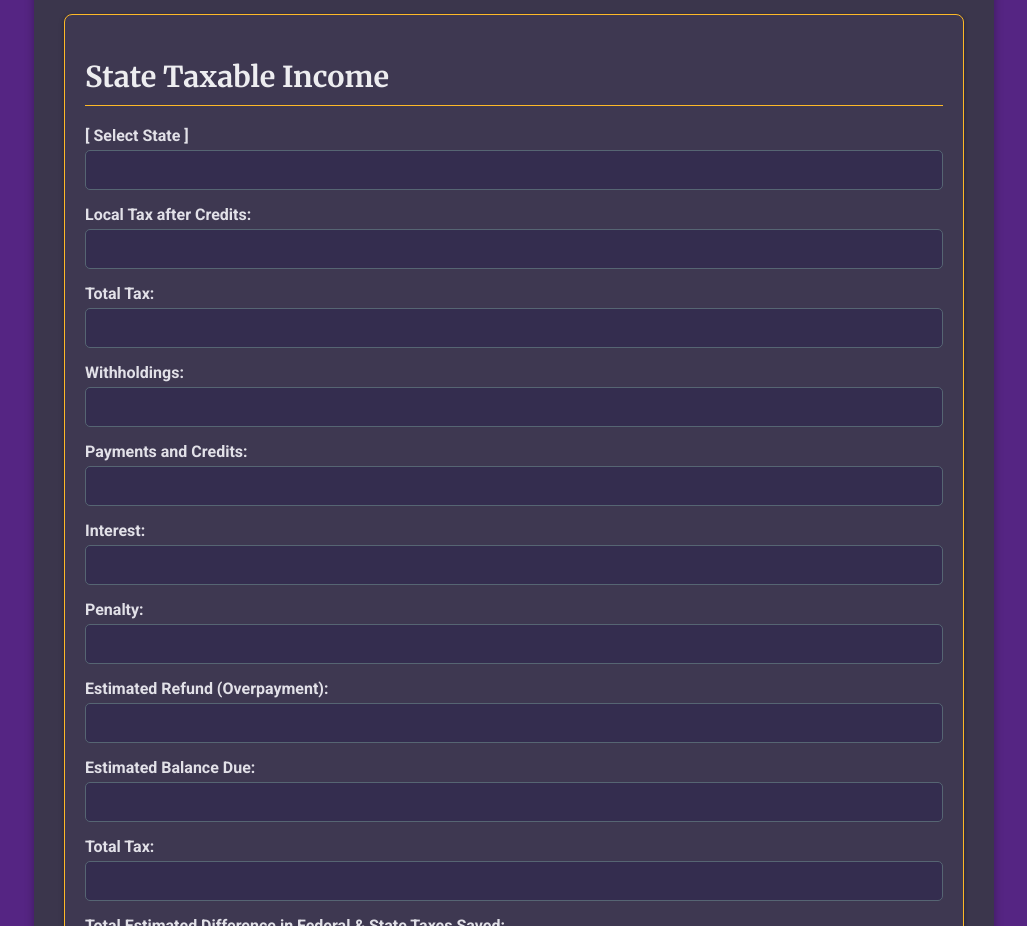
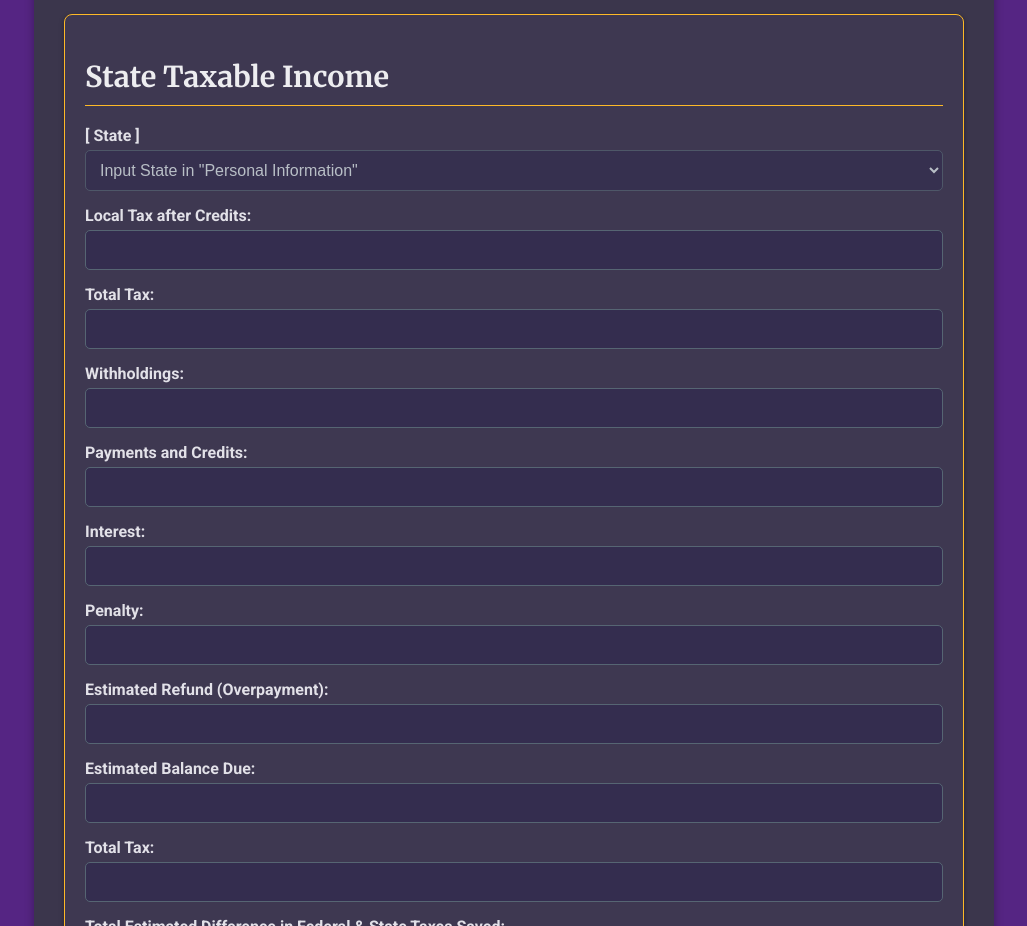
Before and after one commit to GWIAdmin/GenwealthSuite, a plain HTML site: page frontend/index.html in a window 1280 px wide. Shown: the part 7660-8586 px from the top of the page, without its empty margins (126-1153 px from the left). Drawn offline with Linux system fonts and the light colour scheme.

Commit message:
2nd State Now Copies Over From First State

```diff
--- a/frontend/index.html
+++ b/frontend/index.html
@@ -589,8 +589,61 @@
         <h2>State Taxable Income</h2>
 
         <div class="form-group">
-          <label for="selectState">[ Select State ]</label>
-          <input type="number" id="selectState" name="selectState" readonly required>
+          <label for="selectState">[ State ]</label>
+          <select id="selectState" name="selectState" disabled>
+            <option value="please select">Input State in "Personal Information"</option>
+            <option value="AL">Alabama</option>
+            <option value="AK">Alaska</option>
+            <option value="AZ">Arizona</option>
+            <option value="AR">Arkansas</option>
+            <option value="CA">California</option>
+            <option value="CO">Colorado</option>
+            <option value="CT">Connecticut</option>
+            <option value="DE">Delaware</option>
+            <option value="FL">Florida</option>
+            <option value="GA">Georgia</option>
+            <option value="HI">Hawaii</option>
+            <option value="ID">Idaho</option>
+            <option value="IL">Illinois</option>
+            <option value="IN">Indiana</option>
+            <option value="IA">Iowa</option>
+            <option value="KS">Kansas</option>
+            <option value="KY">Kentucky</option>
+            <option value="LA">Louisiana</option>
+            <option value="ME">Maine</option>
+            <option value="MD">Maryland</option>
+            <option value="MA">Massachusetts</option>
+            <option value="MI">Michigan</option>
+            <option value="MN">Minnesota</option>
+            <option value="MS">Mississippi</option>
+            <option value="MO">Missouri</option>
+            <option value="MT">Montana</option>
+            <option value="NE">Nebraska</option>
+            <option value="NV">Nevada</option>
+            <option value="NH">New Hampshire</option>
+            <option value="NJ">New Jersey</option>
+            <option value="NM">New Mexico</option>
+            <option value="NY">New York</option>
+            <option value="NC">North Carolina</option>
+            <option value="ND">North Dakota</option>
+            <option value="OH">Ohio</option>
+            <option value="OK">Oklahoma</option>
+            <option value="OR">Oregon</option>
+            <option value="PA">Pennsylvania</option>
+            <option value="RI">Rhode Island</option>
+            <option value="SC">South Carolina</option>
+            <option value="SD">South Dakota</option>
+            <option value="TN">Tennessee</option>
+            <option value="TX">Texas</option>
+            <option value="UT">Utah</option>
+            <option value="VT">Vermont</option>
+            <option value="VA">Virginia</option>
+            <option value="WA">Washington</option>
+            <option value="DC">Washington D.C.</option>
+            <option value="WV">West Virginia</option>
+            <option value="WI">Wisconsin</option>
+            <option value="WY">Wyoming</option>
+          </select>
         </div>
 
         <div class="form-group">
--- a/frontend/script.js
+++ b/frontend/script.js
@@ -494,6 +494,17 @@
     updateTaxableIncome();
 }
 
+// Ensure the DOM is fully loaded before attaching event listeners
+document.addEventListener('DOMContentLoaded', function() {
+    // Automatically copy the value from the 'state' field to the 'selectState' field
+    const stateField = document.getElementById('state');
+    const selectStateField = document.getElementById('selectState');
+    if (stateField && selectStateField) {
+        stateField.addEventListener('input', function() {
+            selectStateField.value = this.value;
+        });
+    }
+
     // Add event listeners to relevant fields
     document.getElementById('wages').addEventListener('input', recalculateTotals);
     document.getElementById('wages').addEventListener('change', recalculateTotals);
@@ -503,3 +514,4 @@
     document.getElementById('totalAdjustedGrossIncome').addEventListener('change', updateTaxableIncome);
     document.getElementById('totalDeductions').addEventListener('input', updateTaxableIncome);
     document.getElementById('totalDeductions').addEventListener('change', updateTaxableIncome);
+});
```
Lines whose indentation alone changed are shown as unchanged.
